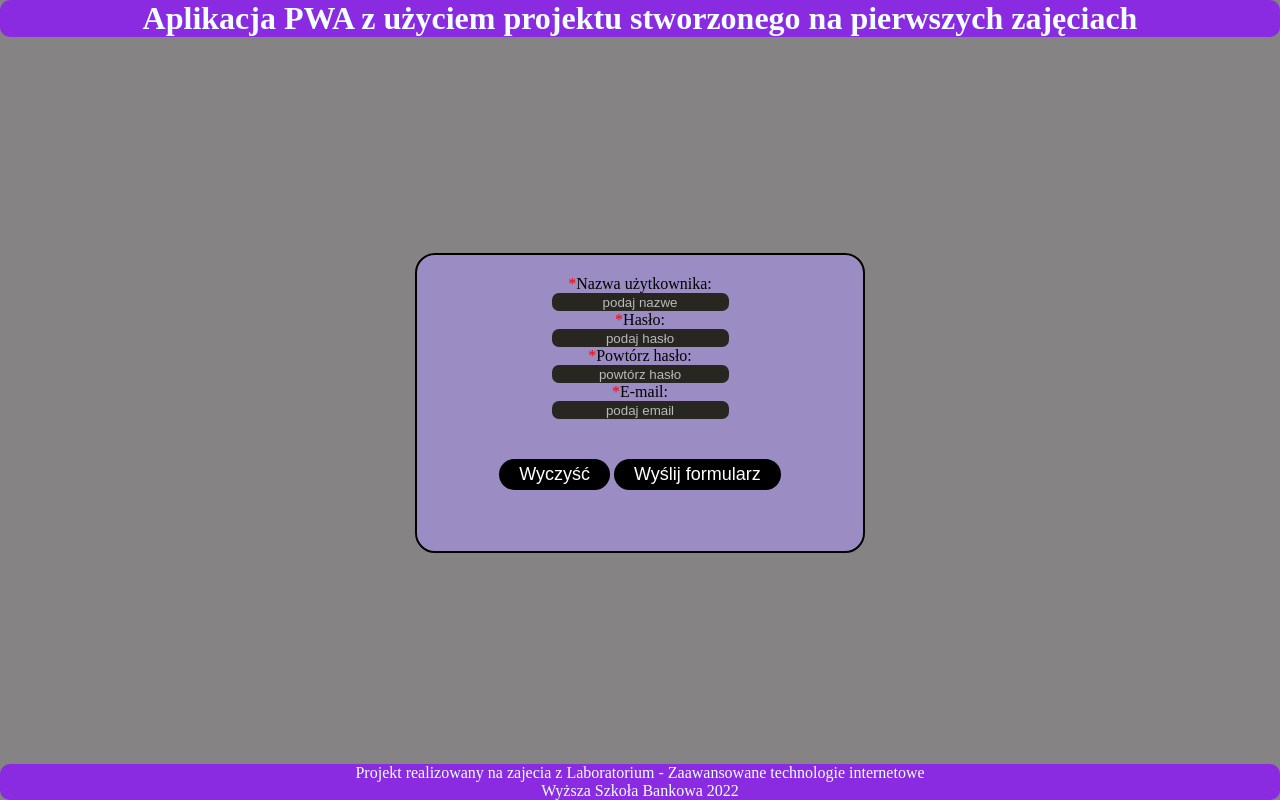
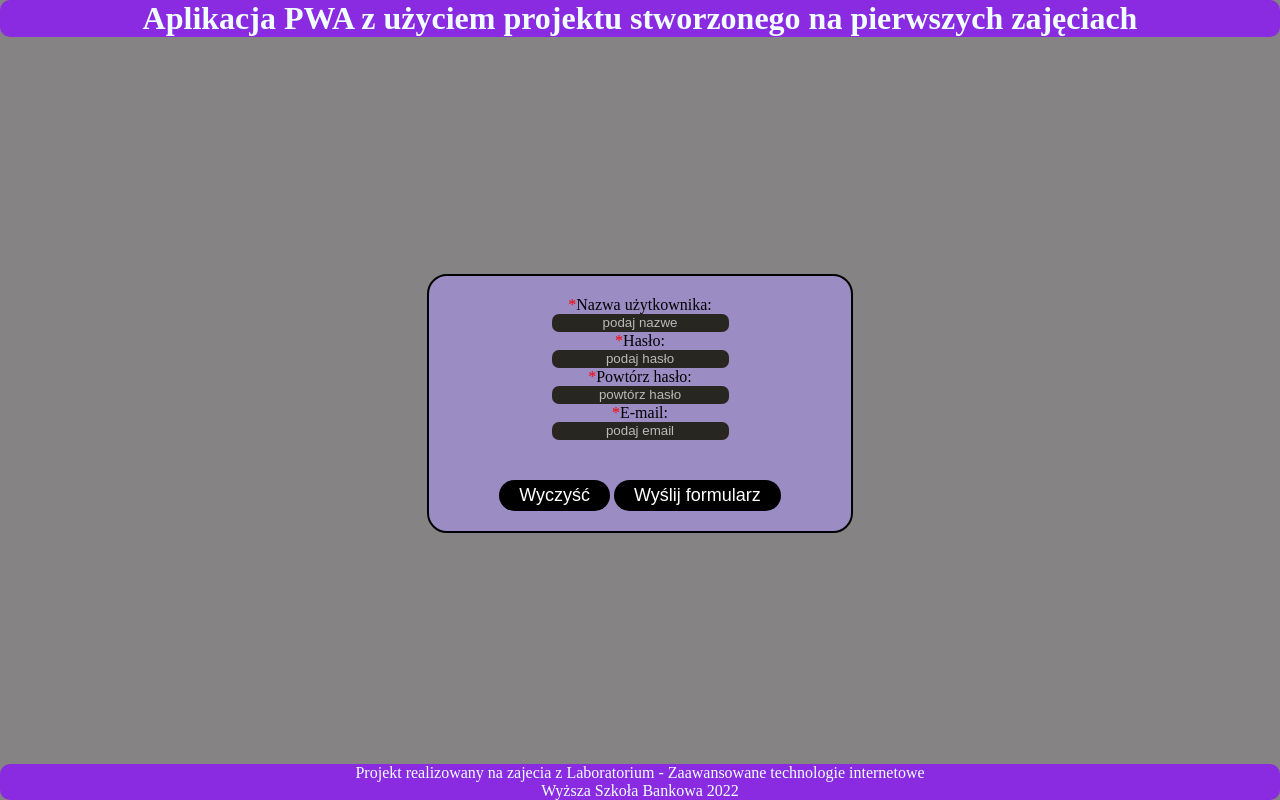
Before and after one commit to DevXord/pwa_page_studia, a plain HTML site: page index.html in a window 1280 px wide. Drawn offline with Linux system fonts and the light colour scheme.

Commit message:
Style update

```diff
--- a/style.css
+++ b/style.css
@@ -6,7 +6,7 @@
 
 body{
     height: 100vh;
-    min-width: 100vh;
+    width: 100%;
     background-color: rgb(133, 131, 131);
     display: flex;
     flex-direction: column;
@@ -16,9 +16,9 @@ body{
 }
 
 form{
-    height: 300px;
+    height: auto;
     margin: auto;
-    width: 450px;
+    width: 100%;
     background-color: rgb(156, 140, 196);
     padding: 20px;
     border: 2px solid black;
@@ -48,6 +48,8 @@ input{
     display: flex;
     flex-direction: column;
     background-color: rgb(138, 43, 226);
+    text-align: center;
+
     color: azure;
     border-radius: 10px;
   }
@@ -82,3 +84,18 @@ input{
 
 
   }
+
+  @media (min-width: 450px){
+    form{
+      width: calc(100%/2);
+    }
+
+  }
+
+
+  @media (min-width: 1000px){
+    form{
+      width: calc(100%/3);
+    }
+
+  }
```
